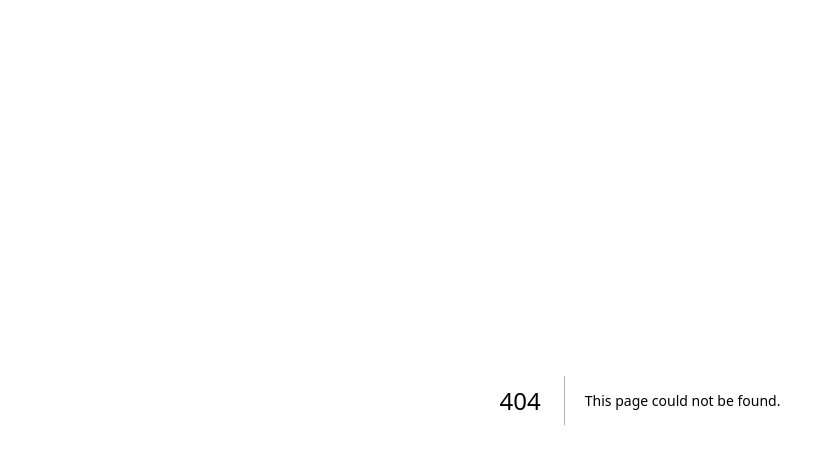
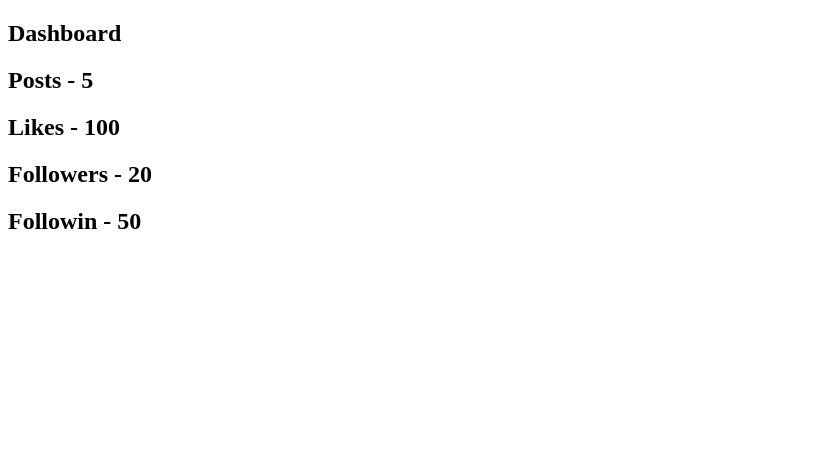
Before and after one commit to abeljrgit/next-prerendering, a Next.js app: page /dashboard-swr in a window 1280 px wide. Before the commit this address had no page. Shown: the top 464 px of the page, without its empty margins (0-835 px from the left). Built offline with nearby package versions, Linux system fonts and the light colour scheme; data requests are answered from the project's data file.

Commit message:
✨ feat: Add SWr Page

```diff
--- /dev/null
+++ b/src/pages/dashboard-swr.tsx
@@ -0,0 +1,27 @@
+import useSWR from 'swr';
+
+function DashboardSWR() {
+  const fetcher = async () => {
+    const response = await fetch('http://localhost:4000/dashboard');
+    const data = await response.json();
+    console.log(data);
+    return data;
+  };
+
+  const { data, error, isLoading } = useSWR<any>('dashboard', fetcher);
+
+  if (error) return 'An error has occured';
+  if (isLoading) return 'Loading';
+
+  return (
+    <div>
+      <h2>Dashboard</h2>
+      <h2>Posts - {data?.posts || 'N/A'}</h2>
+      <h2>Likes - {data?.likes || 'N/A'}</h2>
+      <h2>Followers - {data?.followers || 'N/A'}</h2>
+      <h2>Followin - {data?.following || 'N/A'}</h2>
+    </div>
+  );
+}
+
+export default DashboardSWR;
```
